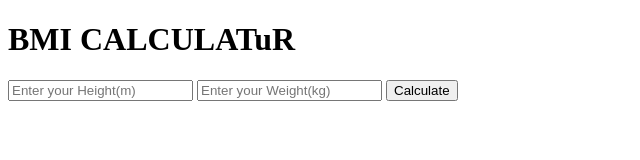
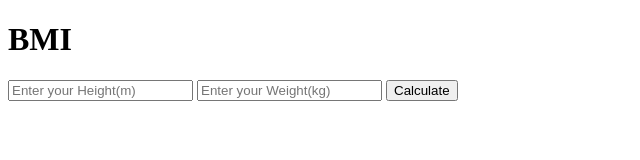
Before and after one commit to shivanshdwivedi/Cal--Bmi, a website: page index.html in a window 1280 px wide. Shown: the whole page, without its empty margins (0-640 px from the left). Drawn offline with Linux system fonts and the light colour scheme.

Commit message:
commit third

```diff
--- a/index.html
+++ b/index.html
@@ -5,7 +5,7 @@
     <title>BMI</title>
   </head>
   <body>
-    <h1>BMI CALCULATuR</h1>
+    <h1>BMI </h1>
     <form  action="https://shivanshdwivedi.github.io/Cal--Bmi/" method="post">
       <input type="text" name="num1" placeholder="Enter your Height(m)">
       <input type="text" name="num2" placeholder="Enter your Weight(kg)">
```
